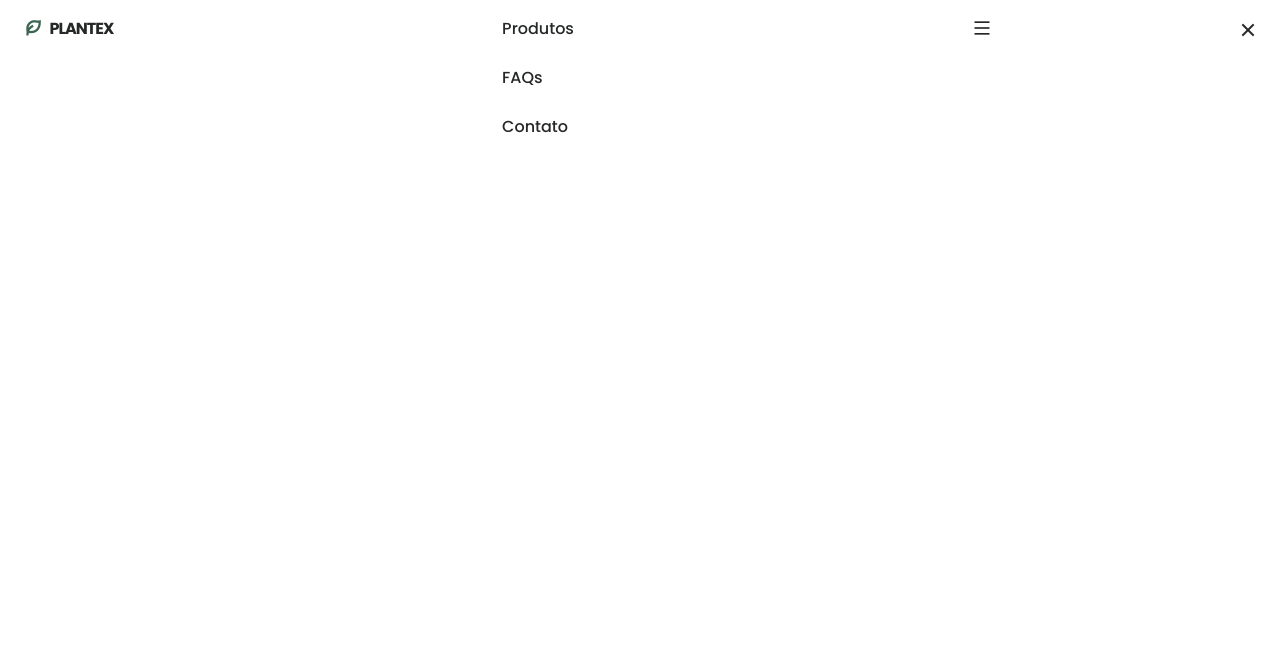
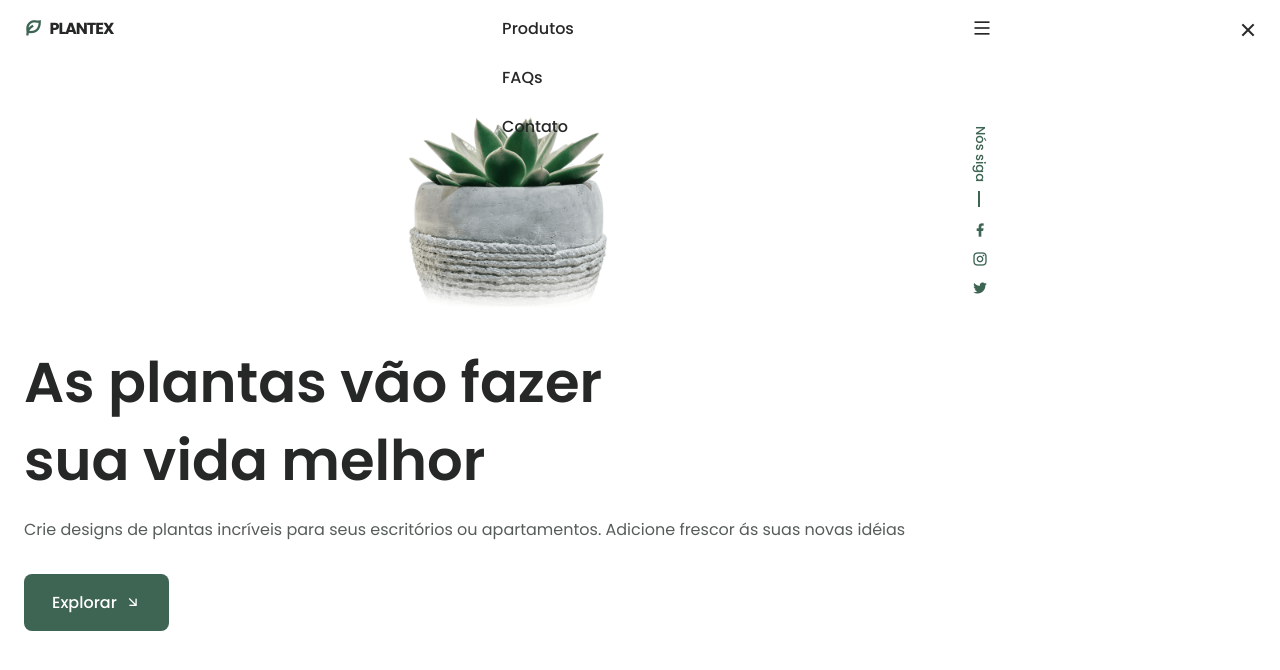
Before and after one commit to OdairCesar/responvise-layout-floriculture, a website: page index.html in a window 1280 px wide. Drawn offline with nearby package versions, Linux system fonts and the light colour scheme.

Commit message:
Criando a home

```diff
--- a/assets/css/styles.css
+++ b/assets/css/styles.css
@@ -127,6 +127,20 @@ img{
     overflow: hidden;
 }
 
+.button{
+    display: inline-block;
+    background-color: var(--first-color);
+    color: #fff;
+    padding: 1rem 1.75rem;
+    border-radius: .5rem;
+    font-weight: var(--font-medium);
+    transition: .3s;
+}
+
+.button:hover{
+    background-color: var(--first-color-alt);
+}
+
 /*=============== HEADER ===============*/
 .header{
     width: 100%;
@@ -217,3 +231,85 @@ img{
 .show-menu{
     right: 0;
 }
+
+/*=============== HOME ===============*/
+.home{
+    padding: 3.5rem 0 2rem;
+}
+
+.home__container{
+    position: relative;
+    row-gap: 2rem;
+}
+
+.home__img{
+    width: 200px;
+    justify-self: center;
+}
+
+.home__title{
+    font-size: var(--big-font-size);
+    line-height: 140%;
+    margin-bottom: var(--mb-1);
+}
+
+.home__description{
+    margin-bottom: var(--mb-2)
+}
+
+.home__social{
+    position: absolute;
+    top: 2rem;
+    right: -1rem;
+    display: grid;
+    justify-items: center;
+    row-gap: 3.5rem;
+}
+
+.home__social-follow{
+    font-weight: var(--font-medium);
+    font-size: var(--smaller-font-size);
+    color: var(--first-color);
+    position: relative;
+    transform: rotate(90deg);
+}
+
+.home__social-follow::after{
+    content: '';
+    position: absolute;
+    width: 1rem;
+    height: 2px;
+    background-color: var(--first-color);
+    right: -45%;
+    top: 50%;
+}
+
+.home__social-links{
+    display: inline-flex;
+    flex-direction: column;
+    row-gap: .25rem;
+}
+
+.home__social-link{
+    font-size: 1rem;
+    color: var(--first-color);
+    transition: .3s;
+}
+
+.home__social-link:hover{
+    transform: translateX(.25rem);
+}
+
+.button__icon{
+    transition: .3s;
+}
+
+.button:hover .button__icon{
+    transform: translateX(.25rem);
+}
+
+.button--flex{
+    display: inline-flex;
+    align-items: center;
+    column-gap: .5rem;
+}
--- a/assets/js/main.js
+++ b/assets/js/main.js
@@ -1,4 +1,4 @@
-/*=================== Action Menu ===================*/
+/*=================== Actions Menu ===================*/
 const navMenu = document.getElementById('nav-menu'),
       navToggle = document.getElementById('nav-toggle'),
       navClose = document.getElementById('nav-close'),
--- a/index.html
+++ b/index.html
@@ -46,9 +46,41 @@
             </div>
         </nav>
     </header>
-    <main>
-        <section class="container grid">
+    <main class="main">
+        <section class="home" id='home'>
+            <div class="home__container container grid">
+                <img src="./assets/img/home.png" alt="" class="home__img"></grid>
 
+                <div class="home__data">
+                    <h1 class="home__title">
+                        As plantas vão fazer <br /> sua vida melhor
+                    </h1>
+
+                    <p class="home__description">
+                        Crie designs de plantas incríveis para seus escritórios ou apartamentos. Adicione frescor ás suas novas idéias
+                    </p>
+
+                    <a href="#about" class="button button--flex">
+                        Explorar <i class="ri-arrow-right-down-line button__icon"></i>
+                    </a>
+                </div>
+
+                <div class="home__social">
+                    <span class="home__social-follow">Nós siga</span>
+
+                    <div class="home__social-links">
+                        <a href="https://facebook.com" class="home__social-link" target='_blank'>
+                            <i class="ri-facebook-fill"></i>
+                        </a>
+                        <a href="https://instagram.com" class="home__social-link" target='_blank'>
+                            <i class="ri-instagram-line"></i>
+                        </a>
+                        <a href="https://twitter.com" class="home__social-link" target='_blank'>
+                            <i class="ri-twitter-fill"></i>
+                        </a>
+                    </div>
+                </div>
+            </div>
         </section>
     </main>
     <footer>
```
